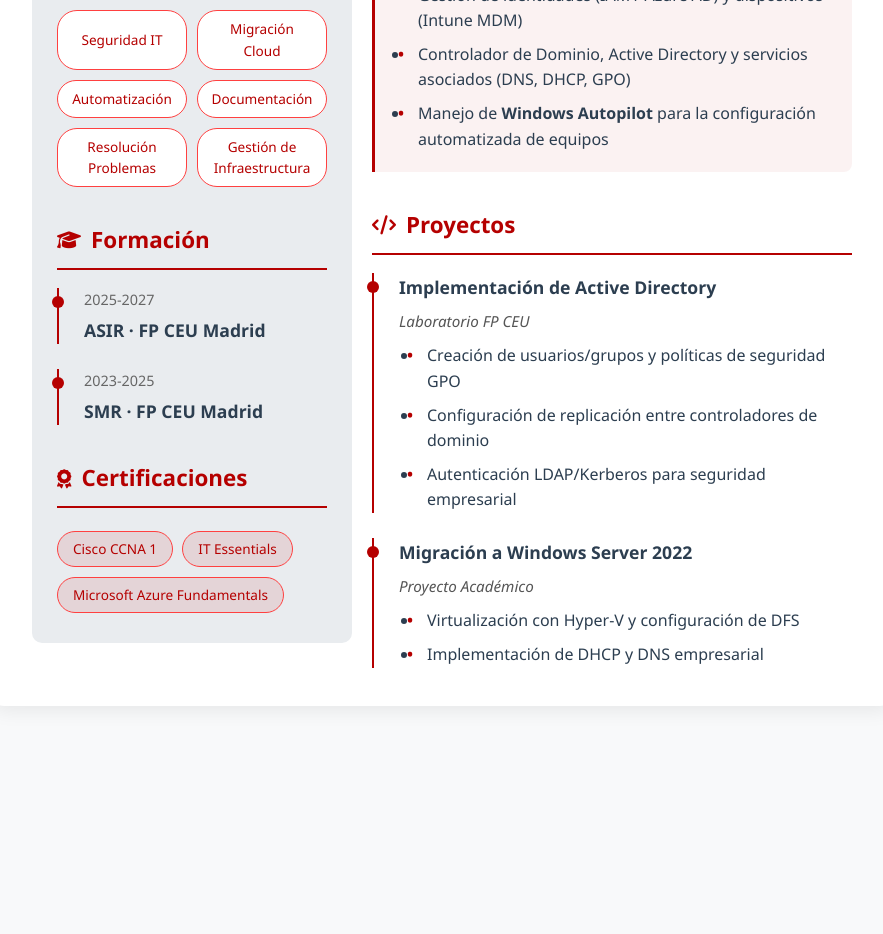
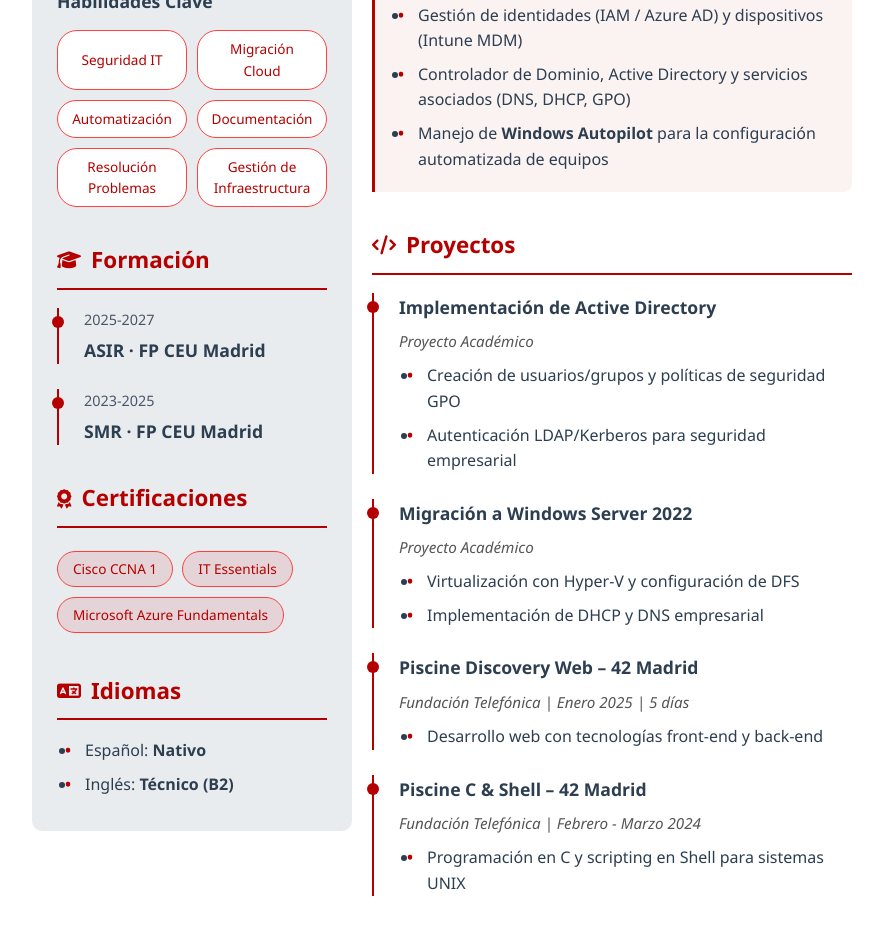
Before and after one commit to 4leX-42/C.V, a plain HTML site: page index.html in a window 1280 px wide. Shown: the part 934-1868 px from the top of the page, without its empty margins (198-1081 px from the left). Before the commit the page ends 1660 px from the top, so only its background shows below. Drawn offline with Linux system fonts and the light colour scheme.

Commit message:
Update index2_1.html

```diff
--- a/index.html
+++ b/index.html
@@ -3,6 +3,8 @@
 <head>
   <meta charset="UTF-8">
   <meta name="viewport" content="width=device-width, initial-scale=1.0">
+  <meta name="description" content="CV de Alejandro Andreu - Especialista en Infraestructuras IT y CloudOps">
+  <meta name="author" content="Alejandro Andreu Cirilo">
   <title>CV - Alejandro Andreu Cirilo</title>
   <link rel="stylesheet" href="https://cdnjs.cloudflare.com/ajax/libs/font-awesome/6.4.0/css/all.min.css">
   <style>
@@ -12,12 +14,13 @@
       --secondary: #2c3e50;
       --light-bg: #f8f9fa;
       --accent: #e9ecef;
+      --text-secondary: #4a5568;
       --gradient: linear-gradient(45deg, #b50000 0%, #ff4040 100%);
       --shadow: 0 4px 20px rgba(0,0,0,0.08);
     }
     * { margin:0; padding:0; box-sizing:border-box; }
     body {
-      font-family: 'Segoe UI', system-ui, -apple-system, sans-serif;
+      font-family: 'Segoe UI', Roboto, 'Helvetica Neue', sans-serif;
       background-color: var(--light-bg);
       color: var(--secondary);
       line-height: 1.6;
@@ -34,6 +37,7 @@
       box-shadow: var(--shadow);
       overflow: hidden;
       position: relative;
+      margin: 20px 0;
     }
     .container::before {
       content: '';
@@ -49,6 +53,7 @@
       background: white;
       text-align: center;
       border-bottom: 1px solid var(--accent);
+      position: relative;
     }
     h1 { color: var(--primary); font-size: 2.4rem; font-weight: 700; margin-bottom: 8px; letter-spacing: -0.5px; }
     .professional-title { color: var(--secondary); font-size: 1.2rem; font-weight: 600; margin-bottom: 20px; }
@@ -60,7 +65,8 @@
     .sidebar { background: var(--accent); border-radius:10px; padding:25px; height: fit-content; }
     .content-section { margin-bottom:35px; }
     .content-section:last-child { margin-bottom:0; }
-    h2 { color: var(--primary); font-size:1.4rem; margin-bottom:18px; padding-bottom:10px; border-bottom:2px solid var(--primary); display:flex; align-items:center; gap:10px; }
+    h2 { color: var(--primary); font-size:1.4rem; margin-bottom:18px; padding-bottom:10px; border-bottom:2px solid var(--primary); display:flex; align-items:center; gap:10px; transition: all 0.3s ease; }
+    h2:hover { color: var(--primary-light); }
     h2 i { font-size:1.2rem; }
     h3 { font-size:1.1rem; color: var(--secondary); margin-bottom:12px; }
     ul { padding-left:20px; }
@@ -72,7 +78,7 @@
     .timeline-item { margin-bottom:25px; position:relative; padding-left:25px; border-left:2px solid var(--primary); }
     .timeline-item:last-child { margin-bottom:0; }
     .timeline-item::before { content:''; position:absolute; left:-7px; top:8px; width:12px; height:12px; background: var(--primary); border-radius:50%; }
-    .timeline-date { font-size:0.9rem; color:#666; margin-bottom:5px; }
+    .timeline-date { font-size:0.9rem; color: var(--text-secondary); font-weight:500; margin-bottom:5px; }
     .timeline-title { font-weight:700; font-size:1.1rem; margin-bottom:8px; }
     .timeline-subtitle { font-size:0.95rem; color:#555; margin-bottom:10px; font-style:italic; }
     .achievement { background: rgba(181,0,0,0.05); border-left:3px solid var(--primary); padding:12px 15px; margin:15px 0; border-radius:0 8px 8px 0; }
@@ -82,8 +88,11 @@
     .tool-list { display:flex; flex-wrap:wrap; gap:8px; margin-top:8px; }
     .tool-item { background:white; border:1px solid #ddd; padding:4px 10px; border-radius:15px; font-size:0.8rem; }
     .highlight { font-weight:600; }
+    .download-btn { margin-top: 15px; text-align: center; }
+    #download-pdf { display: inline-flex; align-items: center; gap: 8px; background: var(--gradient); color: white; padding: 10px 25px; border-radius: 30px; text-decoration: none; font-weight: 600; transition: all 0.3s ease; }
+    #download-pdf:hover { transform: translateY(-3px); box-shadow: 0 5px 15px rgba(181,0,0,0.3); }
     @media (max-width:768px) { .main-content { grid-template-columns:1fr; padding:25px; } header { padding:25px 20px 15px; } .profile-summary { margin:0 25px 20px; } .contact-info { gap:10px 15px; } }
-    @media (max-width:480px) { .contact-info { flex-direction:column; align-items:center; gap:10px; } .contact-item { justify-content:center; } }
+    @media (max-width:480px) { .contact-info { flex-direction:column; align-items:center; gap:10px; } .contact-item { justify-content:center; } h1 { font-size: 2rem; } .profile-summary { margin:0 15px 20px; padding:15px; } }
   </style>
 </head>
 <body>
@@ -158,6 +167,14 @@
             <span class="cert-badge">Microsoft Azure Fundamentals</span>
           </div>
         </div>
+
+        <div class="content-section">
+          <h2><i class="fas fa-language"></i> Idiomas</h2>
+          <ul>
+            <li>Español: <strong>Nativo</strong></li>
+            <li>Inglés: <strong>Técnico (B2)</strong></li>
+          </ul>
+        </div>
       </div>
 
       <div class="main-section">
@@ -196,12 +213,12 @@
 
         <div class="content-section">
   <h2><i class="fas fa-code"></i> Proyectos</h2>
+
   <div class="timeline-item">
     <div class="timeline-title">Implementación de Active Directory</div>
-            <div class="timeline-subtitle">Laboratorio FP CEU</div>
+    <div class="timeline-subtitle">Proyecto Académico</div>
     <ul>
       <li>Creación de usuarios/grupos y políticas de seguridad GPO</li>
-              <li>Configuración de replicación entre controladores de dominio</li>
       <li>Autenticación LDAP/Kerberos para seguridad empresarial</li>
     </ul>
   </div>
@@ -214,4 +231,41 @@
       <li>Implementación de DHCP y DNS empresarial</li>
     </ul>
   </div>
+
+  <div class="timeline-item">
+    <div class="timeline-title">Piscine Discovery Web – 42 Madrid</div>
+    <div class="timeline-subtitle">Fundación Telefónica | Enero 2025 | 5 días</div>
+    <ul>
+      <li>Desarrollo web con tecnologías front-end y back-end</li>
+    </ul>
   </div>
+
+  <div class="timeline-item">
+    <div class="timeline-title">Piscine C & Shell – 42 Madrid</div>
+    <div class="timeline-subtitle">Fundación Telefónica | Febrero - Marzo 2024</div>
+    <ul>
+      <li>Programación en C y scripting en Shell para sistemas UNIX</li>
+    </ul>
+  </div>
+
+</div>
+
+  <script>
+    // Función para simular descarga de PDF (solo para demostración)
+    document.getElementById('download-pdf').addEventListener('click', function(e) {
+      e.preventDefault();
+      alert('Función de descarga de PDF activada. En un entorno real, esto generaría un archivo PDF del CV.');
+    });
+
+    // Efecto de scroll suave para todos los enlaces internos
+    document.querySelectorAll('a[href^="#"]').forEach(anchor => {
+      anchor.addEventListener('click', function (e) {
+        e.preventDefault();
+        document.querySelector(this.getAttribute('href')).scrollIntoView({
+          behavior: 'smooth'
+        });
+      });
+    });
+  </script>
+</body>
+</html>
```
Lines whose indentation alone changed are shown as unchanged.
